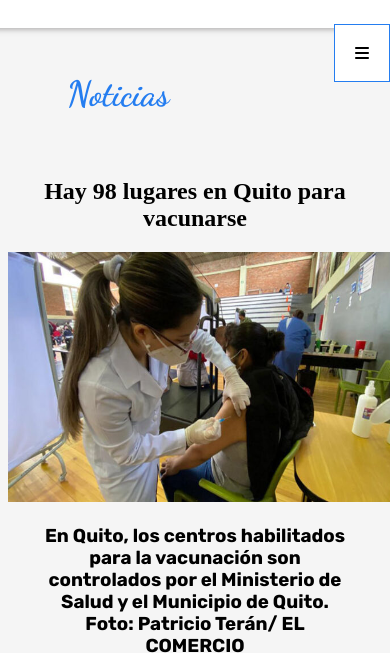
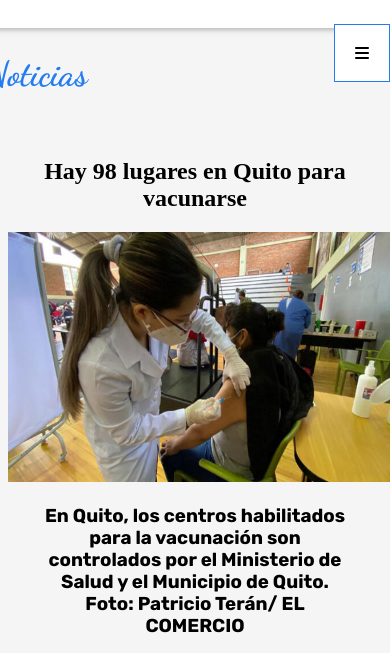
Before and after one commit to Patonike20/Hay-98-lugares-en-Quito-para-vacunarse, a plain HTML site: page index.html in a window 390 px wide. Shown: the part 76-729 px from the top of the page. Drawn offline with Linux system fonts and the light colour scheme.

Commit message:
Update style.css

```diff
--- a/css/style.css
+++ b/css/style.css
@@ -113,8 +113,9 @@ body {
     }
 
     .head h1 {
-        margin-left: -75%;
+        margin-left: -155%;
         font-size: 35px;
+        margin-top: -20px;
     }
     .menu {
         box-sizing: border-box;
```
